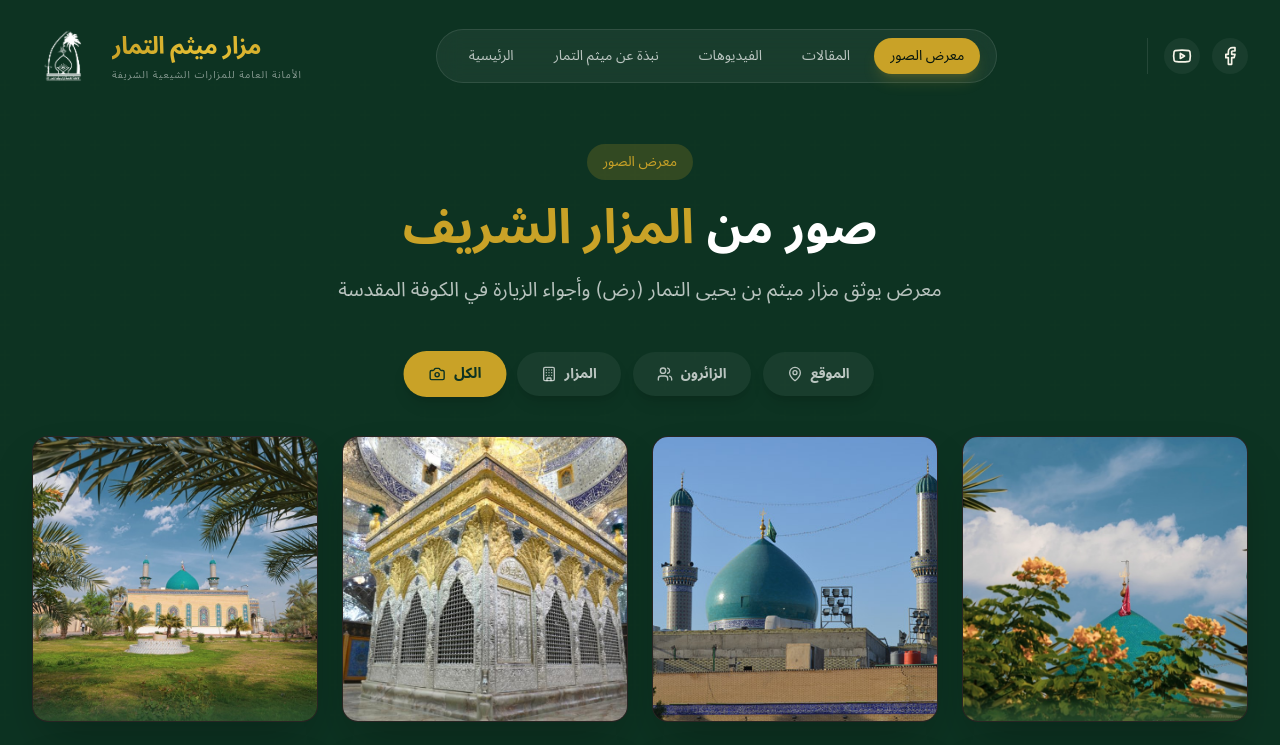
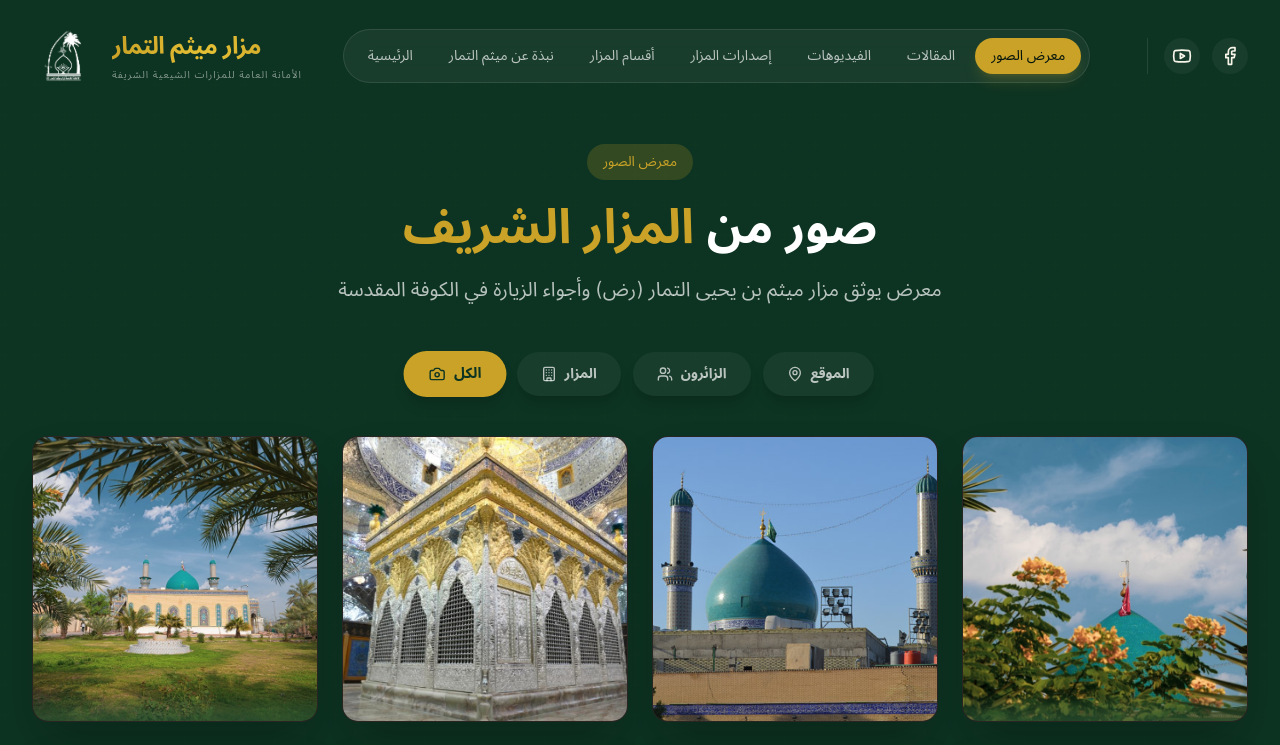
Before and after one commit to MOOdynaz/mazar-althammar, a React (Vite) app in the folder app/: page /gallery in a window 1280 px wide. Shown: the top 745 px of the page. Built offline with nearby package versions, Linux system fonts and the light colour scheme.

Commit message:
fix: update navbar items to include departments and publications

```diff
--- a/app/src/components/Navbar.tsx
+++ b/app/src/components/Navbar.tsx
@@ -9,6 +9,8 @@ import mazarLogo from '../assets/images/logo.png'
 const navItems = [
   { name: 'الرئيسية', path: '/' },
   { name: 'نبذة عن ميثم التمار', path: '/about' },
+  { name: 'أقسام المزار', path: '/departments' }, // النافذة الجديدة
+  { name: 'إصدارات المزار', path: '/publications' }, // النافذة الجديدة
   { name: 'الفيديوهات', path: '/videos' },
   { name: 'المقالات', path: '/articles' },
   { name: 'معرض الصور', path: '/gallery' },
@@ -42,13 +44,12 @@ export default function Navbar() {
           : 'bg-transparent py-4'
       }`}
     >
-      <div className="max-w-7xl mx-auto px-4 sm:px-6 lg:px-8">
+      <div className="max-w-[1400px] mx-auto px-4 sm:px-6 lg:px-8">
         <div className="flex items-center justify-between h-20">
 
           {/* Logo & Identity Section */}
-          <Link to="/" className="flex items-center gap-4 group">
+          <Link to="/" className="flex items-center gap-4 group flex-shrink-0">
             <div className="relative">
-              {/* هالة ضوئية خلف الشعار تظهر عند التمرير */}
               <div className="absolute -inset-1 bg-[#c9a227]/30 rounded-full blur opacity-0 group-hover:opacity-100 transition duration-500"></div>
               <img
                 src={mazarLogo}
@@ -68,12 +69,12 @@ export default function Navbar() {
           </Link>
 
           {/* Desktop Navigation */}
-          <div className="hidden lg:flex items-center gap-2 bg-white/5 px-4 py-2 rounded-full border border-white/10 backdrop-blur-md">
+          <div className="hidden lg:flex items-center gap-1 bg-white/5 px-2 py-2 rounded-full border border-white/10 backdrop-blur-md">
             {navItems.map((item) => (
               <Link
                 key={item.path}
                 to={item.path}
-                className={`px-4 py-2 text-sm font-medium transition-all duration-300 rounded-full ${
+                className={`px-3 xl:px-4 py-2 text-[13px] xl:text-sm font-medium transition-all duration-300 rounded-full whitespace-nowrap ${
                   location.pathname === item.path
                     ? 'bg-[#c9a227] text-[#05140d] shadow-lg shadow-[#c9a227]/20'
                     : 'text-white/70 hover:text-[#c9a227] hover:bg-white/5'
@@ -86,7 +87,7 @@ export default function Navbar() {
 
           {/* Social Icons & Mobile Toggle */}
           <div className="flex items-center gap-3">
-            <div className="hidden sm:flex items-center gap-3 ml-4 border-l border-white/10 pl-4">
+            <div className="hidden xl:flex items-center gap-3 ml-4 border-l border-white/10 pl-4">
               <a
                 href="https://youtube.com"
                 target="_blank"
@@ -147,7 +148,6 @@ export default function Navbar() {
                 </motion.div>
               ))}
 
-              {/* Mobile Social Links */}
               <div className="flex justify-center gap-6 pt-6 mt-6 border-t border-white/5">
                 <Youtube className="w-6 h-6 text-red-500" />
                 <Facebook className="w-6 h-6 text-blue-500" />
```
